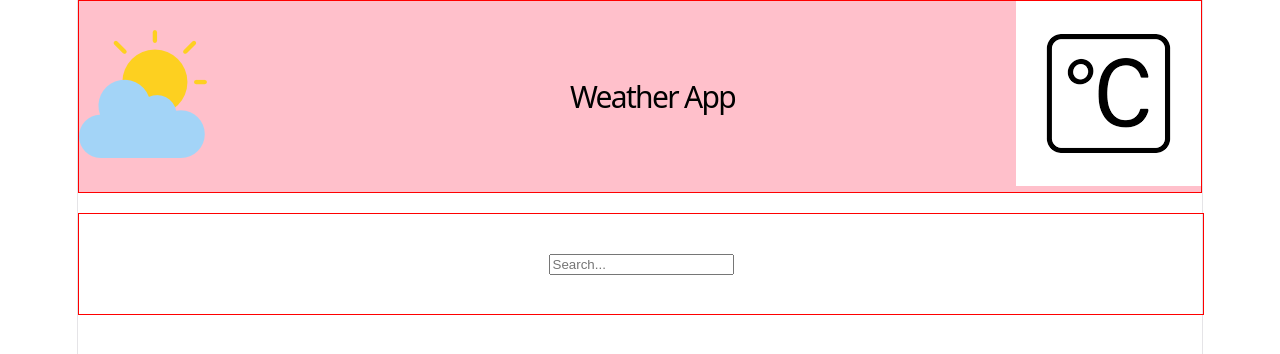
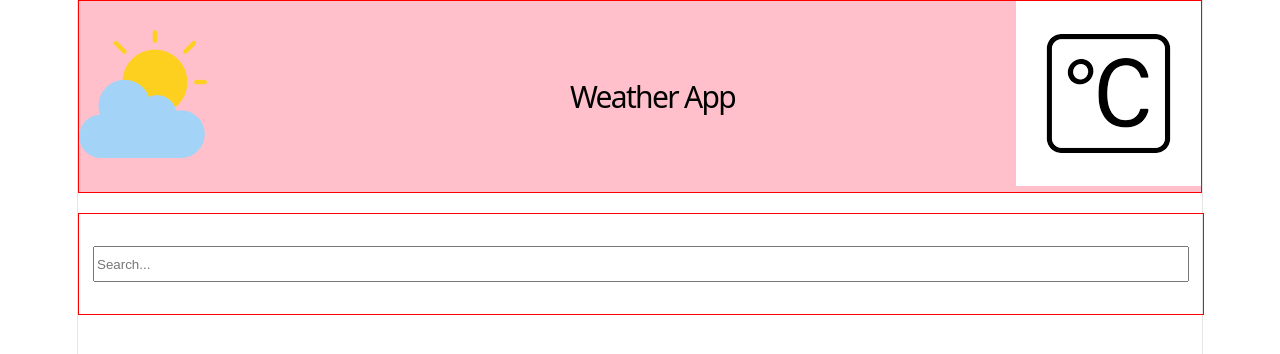
Before and after one commit to nokuphiwa02/weatherProject, a React (Vite) app: page / in a window 1280 px wide. Shown: the top 354 px of the page. Built offline with nearby package versions, Linux system fonts and the light colour scheme.

Commit message:
searchStyle

```diff
--- a/src/Components/searchBar/searchBar.module.css
+++ b/src/Components/searchBar/searchBar.module.css
@@ -7,3 +7,9 @@
     align-items: center;
     margin-top: 20px;
 }
+
+.searchInput{
+    width: 85vw;
+    height: 30px;
+
+}
--- a/src/Components/searchBar/searchBar.tsx
+++ b/src/Components/searchBar/searchBar.tsx
@@ -4,7 +4,7 @@ import styles from './searchBar.module.css'
 export const SearchBar = () => {
   return (
     <div className={styles.searchBar}>
-      <input type="text" placeholder="Search..." />
+      <input type="text" placeholder="Search..." className={styles.searchInput} />
     </div>
   )
 }
```
